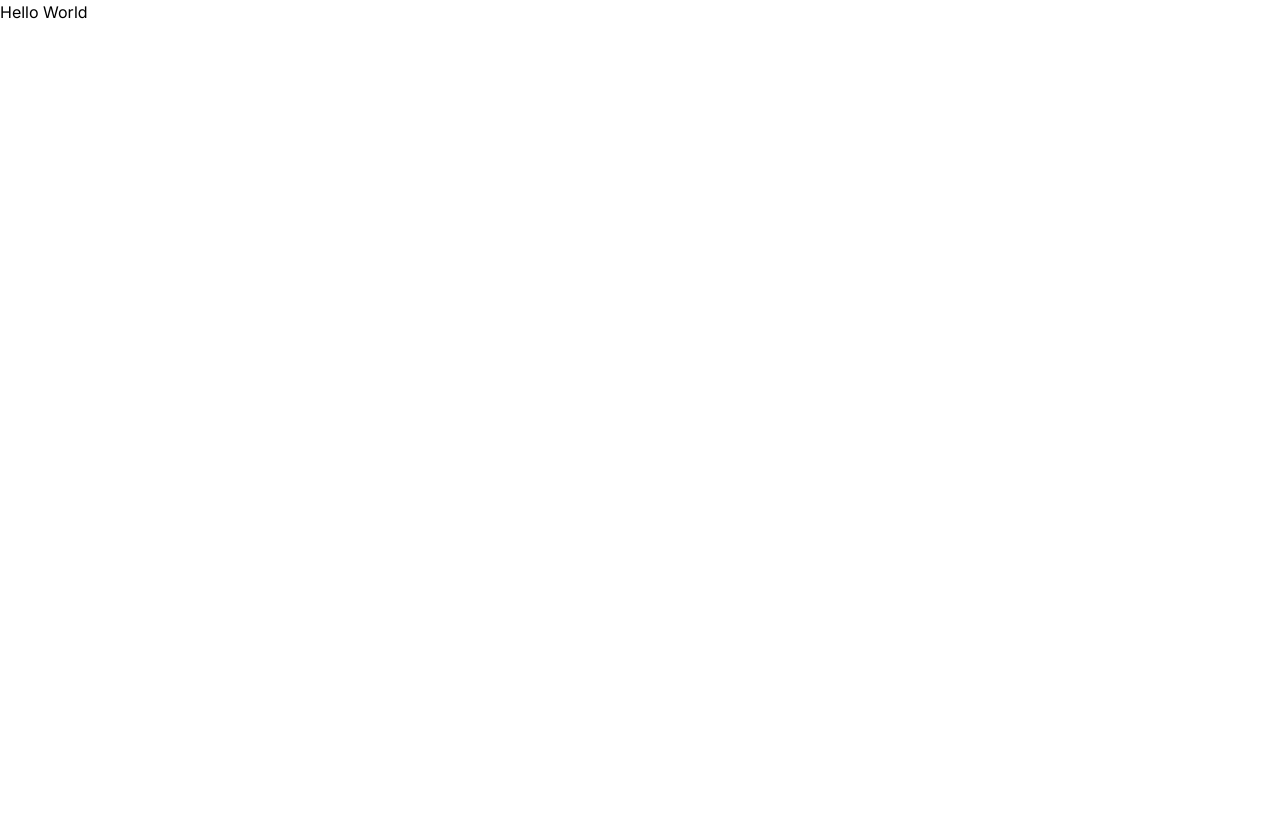
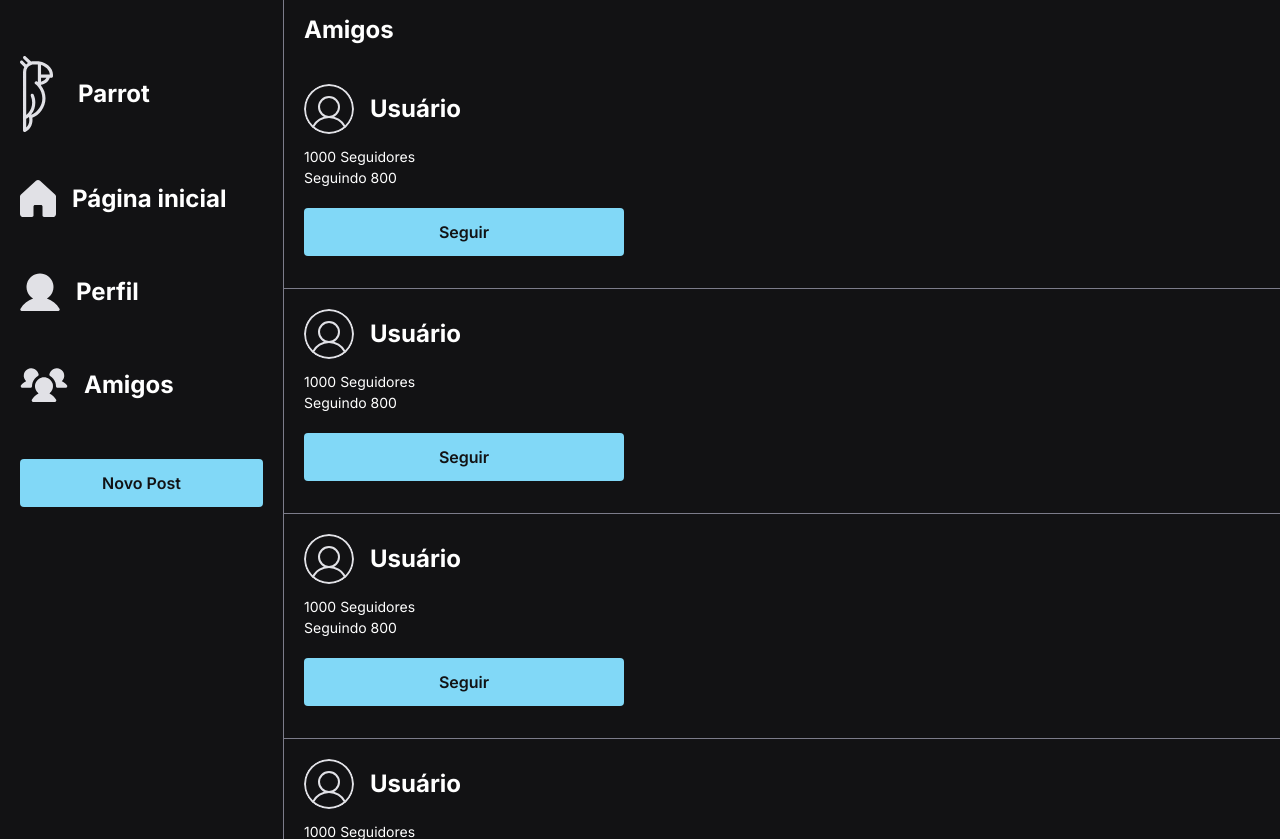
Before and after one commit to bc-fullstack-03/luan-chrystian-frontend, a React (Vite) app: page /friends in a window 1280 px wide. Before the commit the page ends 800 px from the top, so only its background shows below. Built offline with nearby package versions, Linux system fonts and the light colour scheme.

Commit message:
Update: Responsividades e efeitos

```diff
--- /dev/null
+++ b/src/components/Friend.tsx
@@ -0,0 +1,36 @@
+import { Button } from "./Button"
+import { FriendProps } from "../types/FriendProps"
+
+export function Friend({ name, profile, follows, following }: FriendProps) {
+
+    let photoProfileUrl;
+
+    if (profile != null) {
+        photoProfileUrl = profile
+    } else {
+        photoProfileUrl = '../src/assets/User.svg'
+    }
+
+    return (
+        <div>
+            <div className='flex flex-col border-b border-gray-300 pl-5 pt-5 pb-8'>
+
+                <div className="flex items-center">
+                    <img className='mr-4 rounded-full w-[50px] h-[50px]' src={photoProfileUrl} alt="" />
+                    <p className='font-bold text-white text-lg '>{name}</p>
+                </div>
+
+                <div className="mt-3 text-white flex flex-col text-xs ">
+                    <span>{follows} Seguidores</span>
+                    <span>Seguindo {following}</span>
+                </div>
+
+                <div className="w-[320px] mobile:w-[200px] mt-5">
+                    <Button title="Seguir" />
+                </div>
+
+
+            </div>
+        </div>
+    )
+}
--- a/src/components/Input.tsx
+++ b/src/components/Input.tsx
@@ -1,15 +1,22 @@
 import { InputProps } from "../types/InputProps"
 
-export function Input({ icon: Icon, ...rest }: InputProps) {
+export function Input({ icon: Icon, title, ...rest }: InputProps) {
     return (
-        <div className="flex items-center gap-3 h-12 py-3 px-4 rounded bg-gray-600 w-full">
-            {<Icon className="text-gray-300" size={20} />}
+        <div>
+            <label htmlFor={title} className="text-white font-semibold text-xs">{title}</label>
 
-            <input
-                className="bg-transparent w-full text-gray-300 text-xs placeholder:text-gray-300 outline-none"
-                autoComplete="none"
-                {...rest}
-            />
+            <div
+                className="flex items-center h-12 py-3 px-4 rounded bg-gray-600 w-full focus-within:ring-2 ring-cyan-300 blur-none mt-1" >
+
+                {<Icon className="text-gray-300 mr-3" size={20} />}
+
+                <input
+                    className="bg-transparent w-full text-gray-300 text-xs placeholder:text-gray-300 outline-none shadow-none"
+                    autoComplete="none"
+                    id={title}
+                    {...rest}
+                />
+            </div>
         </div>
     )
 }
--- a/src/components/Logo.tsx
+++ b/src/components/Logo.tsx
@@ -2,7 +2,7 @@ export function Logo({subtitle}: LogoProps) {
 
     return (
         <div className="flex flex-col items-center ">
-            <img className=" h-48"  src="../../src/assets/logo.svg" alt="" />
+            <img className=" h-48  notebook:h-40"  src="../../src/assets/logo.svg" alt="" />
             <h1 className="text-xl font-bold text-white">Sysmap Parrot</h1>
             <p className="font-400 text-gray-300">{subtitle}</p>
         </div>
--- a/src/components/Menu.tsx
+++ b/src/components/Menu.tsx
@@ -1,36 +1,53 @@
 import { Button } from "./Button";
+import { useState } from 'react'
+import { FiMenu } from 'react-icons/fi'
+import { Link } from "react-router-dom"
 
 export function Menu() {
+    const [showMenu, setShowMenu] = useState(false);
+
+    function handleMenuInMobile() {
+        showMenu == true ? setShowMenu(false) : setShowMenu(true)
+    }
 
     return (
-        <div className=" flex flex-col  text px-5 pt-14  w-[283px] h-screen border-r border-gray-300">
+        <div className=" border-r border-gray-300">
+            <button onClick={() => handleMenuInMobile()} className="hidden mobile:block text-white bold absolute left-1 bg-cyan-500 rounded-lg">
+                <FiMenu size={30} color="black" />
+            </button>
+
+            <div className={showMenu ? "" : "mobile:hidden"}>
+
+                <div className="flex flex-col text px-5 pt-14  w-[283px] h-screen mobile:w-[80px]"  >
 
                     <div className="flex items-center gap-6 ">
                         <img src="../src/assets/logo_white.svg" alt="" />
-                <p className="font-bold text-lg text-white">Parrot</p>
+                        <p className="font-bold text-lg text-white"> {showMenu == true ? '' : 'Parrot'}</p>
                     </div>
 
                     <ul className="flex flex-col gap-14 mb-14 mt-12">
-                <li>
-                    <a className="text-lg font-bold text-white flex gap-4 items-center" href="">
-                        <img src="../src/assets/home.svg" alt="" /> Página inicial
-                    </a>
+                        <li >
+                            <Link className="text-lg font-bold text-white flex gap-4 items-center" to="/home">
+                                <img src="../src/assets/home.svg" alt="" /> {showMenu == true ? '' : 'Página inicial'}
+                            </Link>
                         </li>
 
                         <li>
-                    <a className="flex gap-4 items-center text-lg font-bold text-white" href="">
-                        <img src="../src/assets/people.svg" alt="" /> Perfil
-                    </a>
+                            <Link className="flex gap-4 items-center text-lg font-bold text-white" to="/profile">
+                                <img src="../src/assets/people.svg" alt="" /> {showMenu == true ? '' : 'Perfil'}
+                            </Link>
                         </li>
 
                         <li>
-                    <a className="flex gap-4 items-center text-lg font-bold text-white" href="">
-                        <img src="../src/assets/friends.svg" alt="" /> Amigos
-                    </a>
+                            <Link className="flex gap-4 items-center text-lg font-bold text-white" to="/friends">
+                                <img src="../src/assets/friends.svg" alt="" /> {showMenu == true ? '' : 'Amigos'}
+                            </Link>
                         </li>
                     </ul>
 
-            <Button title="Novo post" />
+                    <Button title={showMenu == true ? '+' : 'Novo Post'} />
+                </div>
+            </div>
         </div>
     )
 }
--- a/src/components/Post.tsx
+++ b/src/components/Post.tsx
@@ -12,18 +12,18 @@ export function Post({ profile, name, text, image, likes, comments }: PostProps)
     }
 
     return (
-        <section className='border-t border-b border-gray-300 pl-5 pt-5 pb-5    '>
+        <section className='border-b border-gray-300 pl-5 pt-5 pb-5'>
 
-            <div className='flex items-center '>
+            <div className='flex items-center'>
 
                 <img className='mr-4 rounded-full w-[50px] h-[50px]' src={photoProfileUrl} alt="" />
 
-                <p className='font-bold text-white text-lg'>{name}</p>
+                <p className='font-bold text-white text-lg mobile:text-md'>{name}</p>
             </div>
 
-            <div className='ml-[66px]'>
+            <div className='ml-[66px] mobile:pr-4'>
                 <div className=' '>
-                    <p className='text-md text-white font-normal'>{text}</p>
+                    <p className='text-md text-white font-normal mobile:text-sm'>{text}</p>
 
                     {image &&
                         <img className='max-h-[216px] object-contain mt-2 rounded-[4px]' src={image} alt="" />
--- a/src/pages/Friends.tsx
+++ b/src/pages/Friends.tsx
@@ -1,8 +1,25 @@
+import { Friend } from "../components/Friend"
+import { Menu } from "../components/Menu"
 
 
 export const Friends = function () {
 
     return (
-        <p>Hello World</p>
+        <div className="min-w-screen min-h-screen bg-gray-900 flex ">
+
+            <Menu />
+
+            <div className="pt-3 flex flex-col flex-1">
+
+                <h2 className="font-bold text-lg text-white pl-5 mb-4 mobile:text-center">Amigos</h2>
+
+                <div className="overflow-x-auto h-[775px] notebook:max-h-[480px]">
+                    <Friend name={"Usuário"} follows={1000} following={800} />
+                    <Friend name={"Usuário"} follows={1000} following={800} />
+                    <Friend name={"Usuário"} follows={1000} following={800} />
+                    <Friend name={"Usuário"} follows={1000} following={800} />
+                </div>
+            </div>
+        </div>
     )
 }
--- a/src/pages/Home.tsx
+++ b/src/pages/Home.tsx
@@ -11,18 +11,26 @@ export const Home = function () {
             <Menu />
 
             <div className="pt-3 flex flex-col flex-1">
-                <h2 className="font-bold text-lg text-white pl-5 mb-4">Página Inicial</h2>
+                <h2 className="font-bold text-lg text-white pl-5 mb-4 mobile:text-center">Página Inicial</h2>
 
-                <div className="flex items-center pl-5 mb-4">
+                <div className="flex items-center border-b border-gray-300 pl-5  pb-5" >
                     <img className="  w-[50px] h-[50px] rounded-full mr-4" src={url} alt="" />
                     <p className="font-bold text-white text-lg">Luan Chrystian</p>
                 </div>
 
-                <div className="overflow-x-auto h-[600px] s:max-h-[410px]">
+                <div className="overflow-x-auto h-[688px] notebook:max-h-[410px]">
 
                     <Post
                         name="Luan Chrystian"
                         profile={url}
+                        text="Lorem ipsum dolor sit amet consectetur adipisicing elit. Debitis laborum voluptatibus maxime, sed sequi non natus iste numquam inventore quia libero et incidunt quam ipsa quasi cumque nostrum possimus suscipit."
+                        likes={5}
+                        comments={10} />
+
+                    <Post
+                        name="Luan Chrystian"
+                        profile={url}
+                        image={url}
                         text="Lorem ipsum dolor sit amet consectetur adipisicing elit. Debitis laborum voluptatibus maxime, sed sequi non natus iste numquam inventore quia libero et incidunt quam ipsa quasi cumque nostrum possimus suscipit."
                         likes={5}
                         comments={10} />
--- /dev/null
+++ b/src/types/FriendProps.ts
@@ -0,0 +1,6 @@
+export interface FriendProps {
+    name: string,
+    profile?: string,
+    follows: number,
+    following: number
+}
--- a/src/types/InputProps.ts
+++ b/src/types/InputProps.ts
@@ -3,6 +3,7 @@ import { IconProps} from 'phosphor-react'
 
 export interface InputProps {
     icon: React.ComponentType<IconProps>;
+    title:string;
     placeholder: string;
     type: "text" | "password" | "email"
     }
--- a/tailwind.config.js
+++ b/tailwind.config.js
@@ -38,14 +38,12 @@ export default {
       },
 
       screens: {
-        s : {
+        notebook : {
           raw: '(max-height:600px)',
         },
-
-        m: {
-          raw: '(max-height:800px)'
+        mobile: {
+          raw: '(max-width: 648px)'
         }
-
       }
     },
   },
```
Also changed, not shown: src/pages/SignIn.tsx (+11 -6 lines), src/pages/SignUp.tsx (+9 -6 lines). Lines whose indentation alone changed are shown as unchanged.
